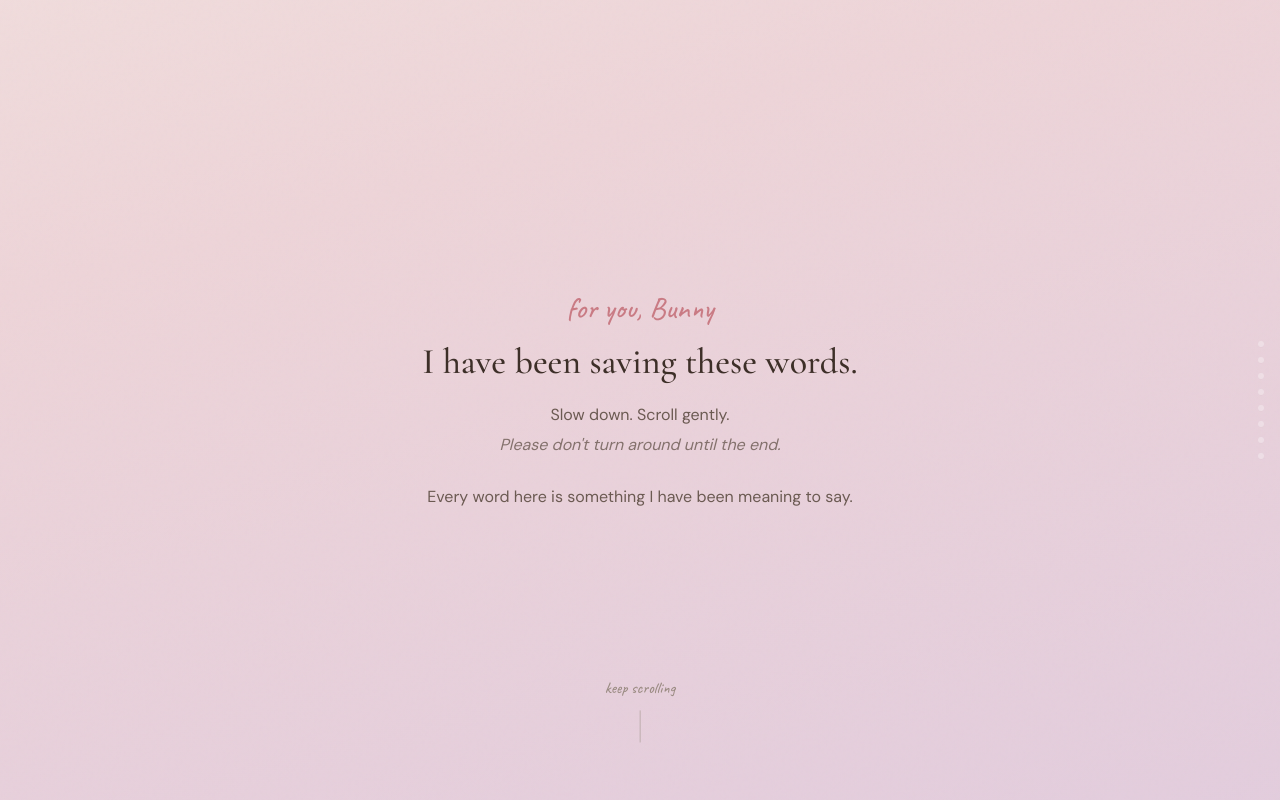
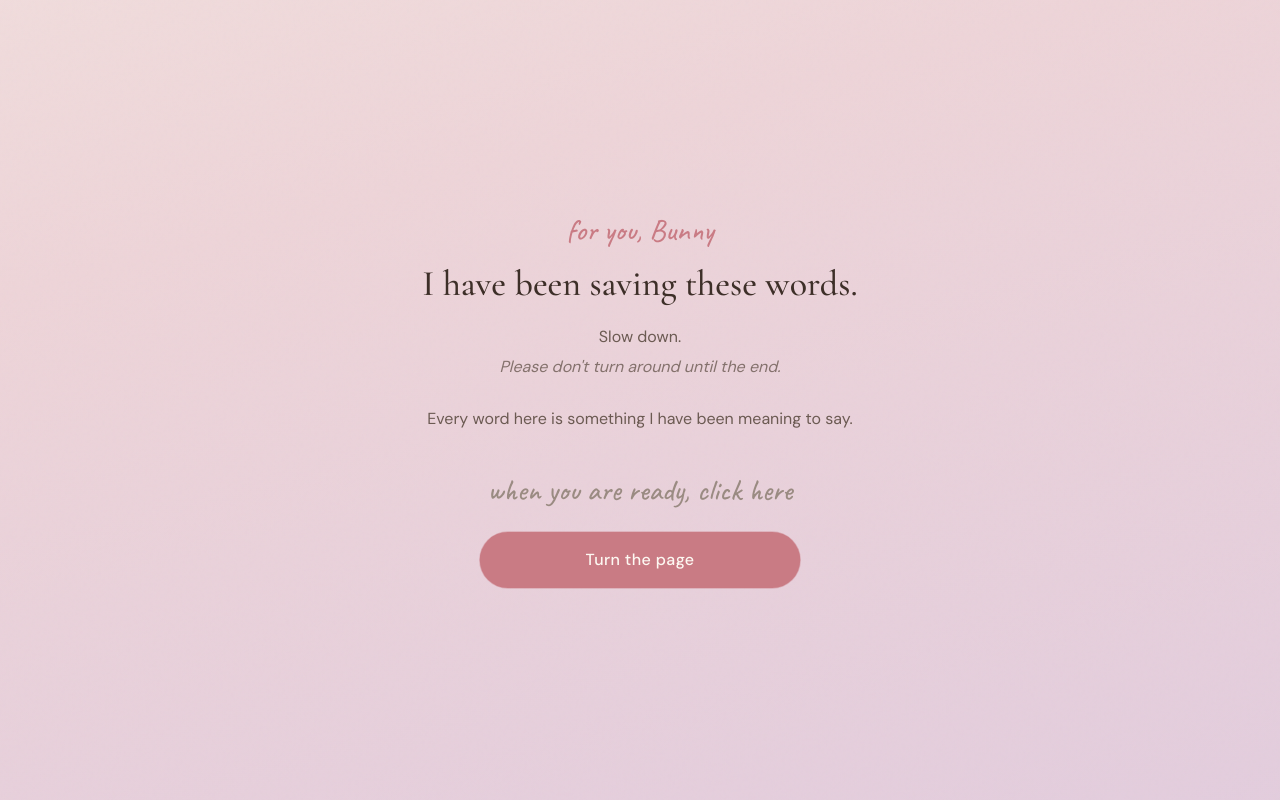
Before and after one commit to FeNiX9755/DigitalMee, a React (Vite) app: page / in a window 1280 px wide. Both pictures are taken after a click on the button "Start". Shown: the top 800 px of the page. Built offline with nearby package versions, Linux system fonts and the light colour scheme.

Commit message:
Final final

```diff
--- a/src/App.tsx
+++ b/src/App.tsx
@@ -1,45 +1,73 @@
 import { AnimatePresence, motion, useReducedMotion } from 'framer-motion'
 import { useCallback, useEffect, useState } from 'react'
 import { LandingPage } from './components/LandingPage'
+import { NarrativeIntro } from './components/NarrativeIntro'
 import { ScrollyNarrative } from './components/ScrollyNarrative'
 
-type View = 'landing' | 'narrative'
+type View = 'landing' | 'intro' | 'speeches'
+
+const pageTransition = {
+  duration: 0.55,
+  ease: [0.22, 1, 0.36, 1] as const,
+}
 
 export default function App() {
   const [view, setView] = useState<View>('landing')
   const prefersReducedMotion = useReducedMotion()
 
   const handleStart = useCallback(() => {
-    setView('narrative')
+    setView('intro')
+  }, [])
+
+  const handleEnterSpeeches = useCallback(() => {
+    setView('speeches')
   }, [])
 
   useEffect(() => {
-    if (view === 'narrative') {
+    if (view === 'intro' || view === 'speeches') {
       window.scrollTo(0, 0)
-      document.body.style.overflow = ''
+      document.body.style.overflow = view === 'speeches' ? '' : 'hidden'
+    }
+    return () => {
+      if (view === 'intro') {
+        document.body.style.overflow = ''
+      }
     }
   }, [view])
 
+  const exitMotion = prefersReducedMotion
+    ? { opacity: 0 }
+    : { opacity: 0, scale: 0.98, filter: 'blur(4px)' }
+
   return (
     <AnimatePresence mode="wait">
-      {view === 'landing' ? (
+      {view === 'landing' && (
         <motion.div
           key="landing"
           initial={false}
-          exit={
-            prefersReducedMotion
-              ? { opacity: 0 }
-              : { opacity: 0, scale: 0.98, filter: 'blur(4px)' }
-          }
-          transition={{ duration: 0.55, ease: [0.22, 1, 0.36, 1] }}
+          exit={exitMotion}
+          transition={pageTransition}
         >
           <LandingPage onStart={handleStart} />
         </motion.div>
-      ) : (
+      )}
+      {view === 'intro' && (
         <motion.div
-          key="narrative"
-          initial={{ opacity: 1 }}
+          key="intro"
+          initial={prefersReducedMotion ? false : { opacity: 0 }}
           animate={{ opacity: 1 }}
+          exit={exitMotion}
+          transition={pageTransition}
+        >
+          <NarrativeIntro onContinue={handleEnterSpeeches} />
+        </motion.div>
+      )}
+      {view === 'speeches' && (
+        <motion.div
+          key="speeches"
+          initial={prefersReducedMotion ? false : { opacity: 0 }}
+          animate={{ opacity: 1 }}
+          transition={pageTransition}
         >
           <ScrollyNarrative />
         </motion.div>
--- a/src/components/NarrativeIntro.tsx
+++ b/src/components/NarrativeIntro.tsx
@@ -1,13 +1,25 @@
 import { motion, useReducedMotion } from "framer-motion";
 
-const INTRO_GRADIENT = "linear-gradient(165deg, #f5ebe3 0%, #edd4d8 40%, #dcc8e0 100%)";
+const INTRO_GRADIENT =
+  "linear-gradient(165deg, #f5ebe3 0%, #edd4d8 40%, #dcc8e0 100%)";
 
-export function NarrativeIntro() {
+type NarrativeIntroProps = {
+  onContinue: () => void;
+};
+
+export function NarrativeIntro({ onContinue }: NarrativeIntroProps) {
   const prefersReducedMotion = useReducedMotion();
 
   return (
-    <section className="relative min-h-[100dvh] w-full overflow-hidden" aria-label="Story begins">
-      <div className="absolute inset-0 bg-[length:200%_200%] animate-gradient-shift" style={{ backgroundImage: INTRO_GRADIENT }} aria-hidden />
+    <section
+      className="relative min-h-[100dvh] w-full overflow-hidden"
+      aria-label="Story begins"
+    >
+      <div
+        className="absolute inset-0 bg-[length:200%_200%] animate-gradient-shift"
+        style={{ backgroundImage: INTRO_GRADIENT }}
+        aria-hidden
+      />
       <div className="grain absolute inset-0 opacity-60" aria-hidden />
 
       <div className="relative flex min-h-[100dvh] flex-col items-center justify-center px-6 safe-top safe-bottom">
@@ -18,29 +30,41 @@ export function NarrativeIntro() {
           className="max-w-md text-center"
         >
           <p className="font-script text-3xl text-rose">for you, Bunny</p>
-          <h2 className="mt-4 font-display text-3xl font-medium leading-tight text-ink sm:text-4xl">I have been saving these words.</h2>
+          <h2 className="mt-4 font-display text-3xl font-medium leading-tight text-ink sm:text-4xl">
+            I have been saving these words.
+          </h2>
           <p className="mt-5 font-body text-base leading-relaxed text-ink-soft">
-            Slow down. Scroll gently.
+            Slow down.
             <br />
-            <span className="italic opacity-80 block mt-1">Please don't turn around until the end.</span>
+            <span className="italic opacity-80 block mt-1">
+              Please don't turn around until the end.
+            </span>
             <br />
             Every word here is something I have been meaning to say.
           </p>
-        </motion.div>
 
-        <motion.div
-          initial={prefersReducedMotion ? false : { opacity: 0 }}
-          animate={{ opacity: 1 }}
-          transition={{ duration: 0.6, delay: 0.5 }}
-          className="absolute bottom-10 left-1/2 flex -translate-x-1/2 flex-col items-center gap-2 safe-bottom"
-          aria-hidden
-        >
-          <span className="font-script text-base text-ink-faint">keep scrolling</span>
-          <motion.span
-            animate={prefersReducedMotion ? {} : { y: [0, 6, 0] }}
-            transition={{ duration: 1.8, repeat: Infinity, ease: "easeInOut" }}
-            className="block h-8 w-px bg-ink-faint/50"
-          />
+          <motion.div
+            initial={prefersReducedMotion ? false : { opacity: 0, y: 10 }}
+            animate={{ opacity: 1, y: 0 }}
+            transition={{
+              duration: 0.6,
+              delay: 0.45,
+              ease: [0.22, 1, 0.36, 1],
+            }}
+            className="mt-10"
+          >
+            <p className="mt-4 font-script text-3xl text-ink-faint">
+              when you are ready, click here
+            </p>
+            <br />
+            <button
+              type="button"
+              onClick={onContinue}
+              className="w-full max-w-xs rounded-full bg-rose px-6 py-4 font-body text-base font-medium tracking-wide text-paper-50 shadow-polaroid transition-transform duration-300 active:scale-[0.98] animate-pulse-soft focus:outline-none focus-visible:ring-2 focus-visible:ring-rose focus-visible:ring-offset-2 focus-visible:ring-offset-paper-50"
+            >
+              Turn the page
+            </button>
+          </motion.div>
         </motion.div>
       </div>
     </section>
--- a/src/components/ScrollScene.tsx
+++ b/src/components/ScrollScene.tsx
@@ -45,8 +45,8 @@ export function ScrollScene({ scene, index, total }: ScrollSceneProps) {
   )
   const scrollHintOpacity = useTransform(
     scrollYProgress,
-    [0.1, 0.35],
-    [0.35, 0],
+    index === 0 ? [0, 0.28, 0.5] : [0.1, 0.35],
+    index === 0 ? [1, 0.5, 0] : [0.35, 0],
   )
 
   return (
@@ -84,14 +84,18 @@ export function ScrollScene({ scene, index, total }: ScrollSceneProps) {
           </motion.div>
         </div>
 
-        <div className="absolute bottom-6 left-1/2 -translate-x-1/2 safe-bottom">
+        <div className="absolute bottom-10 left-1/2 -translate-x-1/2 safe-bottom">
           <motion.div
             style={{ opacity: scrollHintOpacity }}
-            className="flex flex-col items-center gap-1"
+            className="flex flex-col items-center gap-2"
             aria-hidden
           >
-            <span className="font-script text-sm text-ink-faint">scroll</span>
-            <span className="block h-6 w-px bg-ink-faint/40" />
+            <span className="font-script text-base text-ink-faint">keep scrolling</span>
+            <motion.span
+              animate={prefersReducedMotion ? {} : { y: [0, 6, 0] }}
+              transition={{ duration: 1.8, repeat: Infinity, ease: 'easeInOut' }}
+              className="block h-8 w-px bg-ink-faint/50"
+            />
           </motion.div>
         </div>
       </div>
--- a/src/components/ScrollyNarrative.tsx
+++ b/src/components/ScrollyNarrative.tsx
@@ -1,6 +1,5 @@
 import { speechScenes } from '../data/speech'
 import { FinalScene } from './FinalScene'
-import { NarrativeIntro } from './NarrativeIntro'
 import { ScrollScene } from './ScrollScene'
 import { useScroll, useTransform, motion } from 'framer-motion'
 
@@ -9,15 +8,12 @@ function ProgressDots({ total }: { total: number }) {
 
   return (
     <div className="fixed right-4 top-1/2 z-50 flex -translate-y-1/2 flex-col gap-2.5" aria-hidden>
-      {/* Intro dot */}
-      <ProgressDot scrollYProgress={scrollYProgress} index={0} total={total + 1} />
-      {/* Scene dots */}
       {Array.from({ length: total }).map((_, i) => (
         <ProgressDot
           key={i}
           scrollYProgress={scrollYProgress}
-          index={i + 1}
-          total={total + 1}
+          index={i}
+          total={total}
         />
       ))}
     </div>
@@ -69,7 +65,6 @@ export function ScrollyNarrative() {
   return (
     <main className="relative w-full touch-pan-y bg-paper-50">
       <ProgressDots total={speechScenes.length} />
-      <NarrativeIntro />
       {speechScenes.map((scene, index) => (
         <ScrollScene
           key={scene.id}
```
